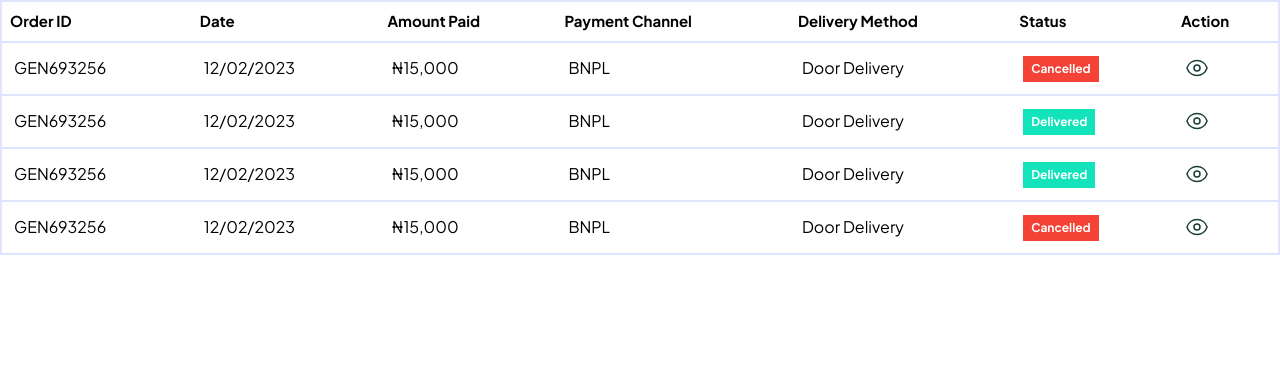
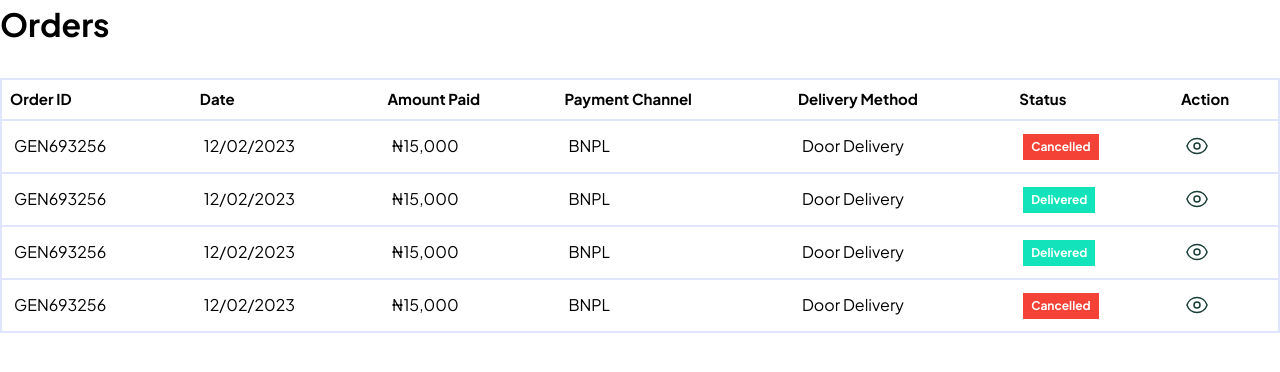
Before and after one commit to wallflower-vy/Genesis360, a Next.js app: page /Orders in a window 1280 px wide. Shown: the top 372 px of the page. Built offline with nearby package versions, Linux system fonts and the light colour scheme.

Commit message:
Orders page

```diff
--- a/pages/Orders.tsx
+++ b/pages/Orders.tsx
@@ -5,7 +5,8 @@ import showPass from "../public/svg/show.svg";
 const Orders = () => {
   return (
     <>
-    <table className="w-full border-collapse bg-gray-100">
+    <h2 className="text-[32px] font-bold">Orders</h2>
+    <table className="w-full border-collapse bg-gray-100 mt-[30px]">
       <thead className="">
         <tr className="text-left border-2 text-[15px] font-semibold  border-[#DFE5FF]">
           <th className="p-2">Order ID</th>
```
